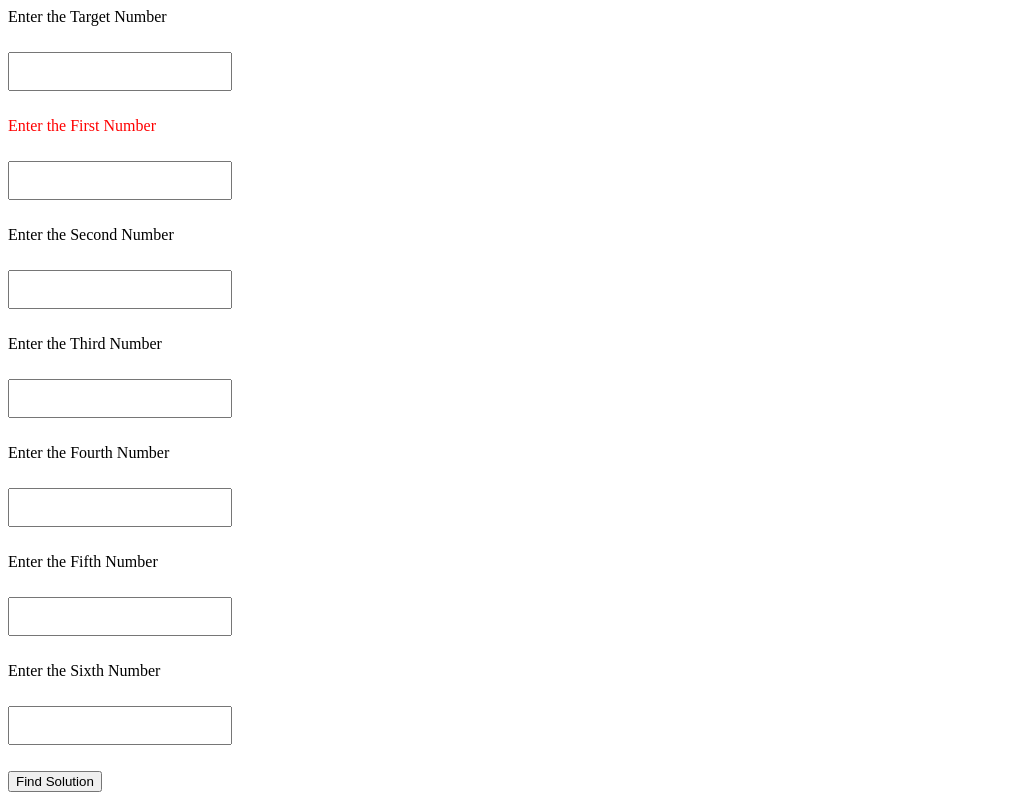
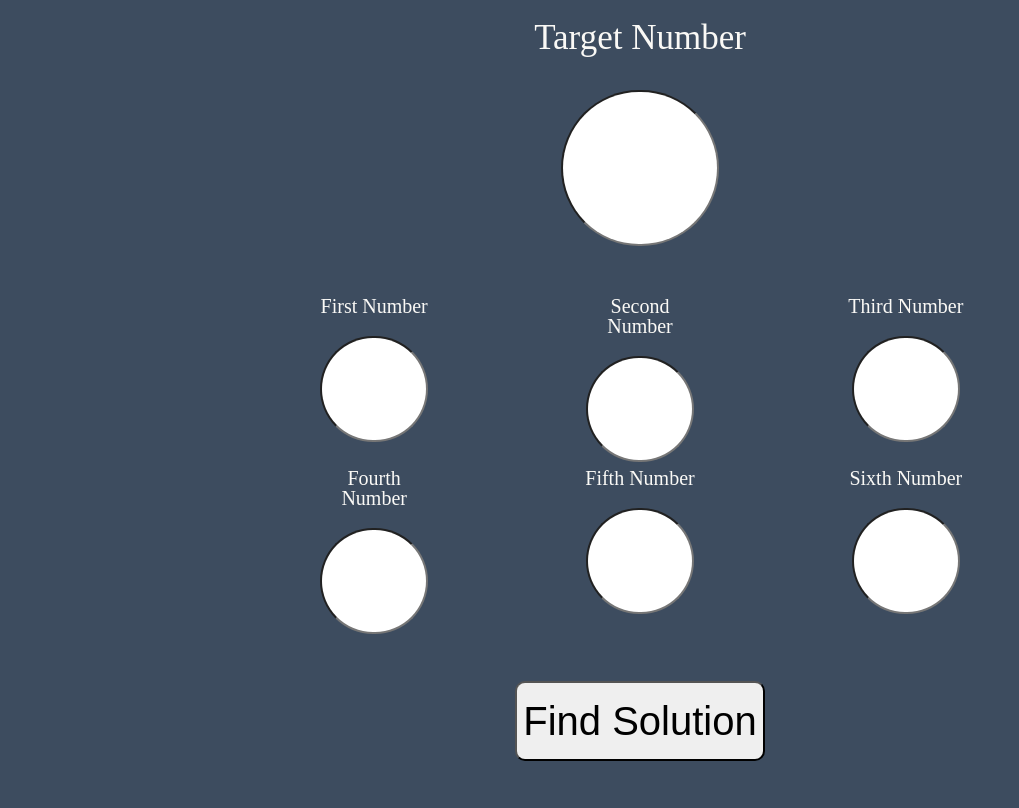
Before and after one commit to OnBlockHocTaco/NYTDigitSolver, a Flask app: page / in a window 1280 px wide. Shown: the whole page, without its empty margins (0-1019 px from the left). After the commit the page ends 761 px from the top, so only its background shows below. Run offline with Flask 3, Linux system fonts and the light colour scheme.

Commit message:
Styled Basic Template

```diff
--- a/app.py
+++ b/app.py
@@ -19,7 +19,6 @@ def insert():
     else:
         return render_template("index.html")
 
-
 @app.route("/result")
 def result():
     if "trgt" in session and "usable_numbers" in session: #Verify that a set of numbers exists
@@ -29,6 +28,5 @@ def result():
     else:
         return redirect(url_for("insert"))
 
-
 if __name__ == "__main__":
     app.run(debug=True, port=3000)
--- a/main.py
+++ b/main.py
@@ -1,5 +1,6 @@
 from itertools import chain
 
+FAILURE = "No Solution Found"
 
 def add(x, y):
     """
@@ -70,22 +71,48 @@ def digit_solver(target, nums):
                 min_val = min(remain[i], remain[j]) #Ensure Subtraction and Division See Larger Number First
                 for operation in operation_to_text.keys():
                     new_number = operation(max_val, min_val)
-                    if new_number == None:
+                    if new_number is None:
                         continue #Move to the Next Operation if Subtraction or Division Failed
                     operation_string = f"{str(max_val)}{operation_to_text[operation]}{str(min_val)} = {str(new_number)}"
                     if new_number == target:
-                        return (True, operation_string)
+                        return True, operation_string
                     operation_string = f"{operation_string}, "
                     new_array = list(chain([new_number], remain[:i], remain[i + 1: j], remain[j + 1:]))
                     res = helper(new_array) #Search on the List Including the Newly Made Number
                     if res[0]:
-                        return (True, operation_string + res[1])
-        return (False, "")
+                        return True, operation_string + res[1]
+        return False, ""
 
     found_solution = helper(nums)
     if not found_solution[0]:
-        return "No Solution Found"
+        return FAILURE
     return found_solution[1]
+
+# #Variation to digit_solver that is used to verify the existance of a solution in significantly faster time than BFS
+# #BFS I
+# def digit_helper(target, nums):
+#     if target in nums:
+#         return True
+#
+#     def helper(remain):
+#         for i in range(len(remain) - 1):
+#             for j in range(i + 1, len(remain)):
+#                 max_val = max(remain[i], remain[j])
+#                 min_val = min(remain[i], remain[j]) #Ensure Subtraction and Division See Larger Number First
+#                 for operation in operation_to_text.keys():
+#                     new_number = operation(max_val, min_val)
+#                     if new_number == None:
+#                         continue #Move to the Next Operation if Subtraction or Division Failed
+#                     if new_number == target:
+#                         return True
+#                     new_array = list(chain([new_number], remain[:i], remain[i + 1: j], remain[j + 1:]))
+#                     res = helper(new_array) #Search on the List Including the Newly Made Number
+#                     if res:
+#                         return True
+#         return False
+#
+#     return helper(nums)
+#
 
 
 def bfs_digit_solver(target, nums):
@@ -94,6 +121,11 @@ def bfs_digit_solver(target, nums):
     :param nums: The List of Numbers We Use to Reach the Target
     :return: A String of Steps to Reach the Target. Done so in a BFS Manner to Ensure Shortest Number of Steps.
     """
+
+    sol_found = digit_solver(target, nums)
+    if sol_found == FAILURE:
+        return FAILURE
+
     if target in nums:
         return f"Select {target}"
 
@@ -105,13 +137,15 @@ def bfs_digit_solver(target, nums):
     while num_states:
         remain = num_states.pop(0) #Remove the First Pair of Actions and Steps Taken From Respective Queues
         steps_taken = actions.pop(0)
+        if len(remain) == 2:
+            return sol_found
         for i in range(len(remain) - 1):
             for j in range(i + 1, len(remain)):
                 max_val = max(remain[i], remain[j])
                 min_val = min(remain[i], remain[j]) #Ensure Subtraction and Division See Larger Number First
                 for operation in operation_to_text.keys():
                     new_number = operation(max_val, min_val)
-                    if new_number == None:
+                    if new_number is None:
                         continue #Move to the Next Operation if Subtraction or Division Failed
                     operation_string = f"{str(max_val)}{operation_to_text[operation]}{str(min_val)} = {str(new_number)}"
                     calculations_so_far = f"{steps_taken}{operation_string}"
@@ -121,7 +155,7 @@ def bfs_digit_solver(target, nums):
                     new_array = list(chain([new_number], remain[:i], remain[i + 1: j], remain[j + 1:]))
                     num_states.append(new_array) #Add to the Back of the Queue of Lists
                     actions.append(calculations_so_far) #Add to the Back of the Queue of Steps Taken
-    return "No Solution Found"
+    return FAILURE
 
 
 def target_integer_input():
@@ -154,11 +188,19 @@ def number_input():
 
 
 def main():
+    a = False
     #target = target_integer_input()
     #inputs = number_input()
     #print(f"The Steps Required to Reach {target}:")
     #print(bfs_digit_solver(target, inputs))
-    print(bfs_digit_solver(73, [2,3,4,5,10,25]))
+    #print(digit_helper(, [1,2,4,5]))
+    #print(digit_helper(33, [234,411,1251,131,311,1125]))
+    #print(digit_solver(33, [234,411,1251,131,311,1125]))
+    #print(bfs_digit_solver(33, [234,411,1251,131,311,1125]))
+
+
+    # 98ACB5
+    # 3D4C5F
 
 
 if __name__ == "__main__":
--- a/static/style.css
+++ b/static/style.css
@@ -1,9 +1,75 @@
-input[type=number] {
-    padding: 10px;
-    margin: 10px 0;
-    width: 200px;
+
+body {
+   margin: 20px 20px 20px 20px;
+   background-color: #3D4C5F;
+   background-size: 400% 400%;
+   color: #FAF9F6;
 }
 
-label[for="first"] {
-    color:red;
+.usable_numbers {
+	width: 67%;
+	margin:50px auto;
+
+	display: grid;
+	grid-template-rows: 120px 170px;
+	grid-template-columns: 14% 14% 14%;
+
+	grid-gap: 18%;
+
+    justify-content: center;
+
 }
+
+input {
+    height: 100px;
+    width: 100px;
+    border-radius: 100px;
+    text-align: center;
+}
+
+#target {
+    height: 150px;
+    width: 150px;
+    border-radius: 150px;
+    text-align: center;
+}
+
+input::-webkit-inner-spin-button {
+    display: none;
+}
+
+.usable_number {
+    display: block;
+    text-align: center;
+    line-height: 100%;
+    font-size: 20px;
+}
+
+.target_number {
+    display: block;
+    text-align: center;
+    line-height: 100%;
+    font-size: 35px;
+}
+
+#target {
+    font-size: 40px;
+}
+
+.submit_button {
+    display: block;
+    text-align: center;
+}
+
+.usable_input {
+    font-size: 30px;
+}
+
+#submission {
+    height: 80px;
+    width: 250px;
+    text-align: center;
+    border-radius: 10px;
+    font-size: 40px;
+    margin-top: 45px;
+}
--- a/templates/index.html
+++ b/templates/index.html
@@ -4,30 +4,42 @@
 <title>Application</title>
 
 <form action="#", method="post">
-    <div>
-        <label for="target">Enter the Target Number</label>
+    <div class="target_number">
+        <label for="target">Target Number</label>
         <p><input type="number" id="target" name="trgt" /></p>
     </div>
 
     <div class="usable_numbers">
-        <label for="first">Enter the First Number</label>
-        <p><input type="number" id="first" name="first" /></p>
+        <div class="usable_number">
+            <label for="first" class="usable_label">First Number</label>
+            <p><input type="number" class="usable_input" id="first" name="first" /></p>
+        </div>
+        <div class="usable_number">
+            <label for="second" class="usable_label">Second Number</label>
+            <p><input type="number" class="usable_input" id="second" name="second" /></p>
+        </div>
+        <div class="usable_number">
+            <label for="third" class="usable_label">Third Number</label>
+            <p><input type="number" class="usable_input" id="third" name="third" /></p>
+        </div>
 
-        <label for="second">Enter the Second Number</label>
-        <p><input type="number" id="second" name="second" /></p>
+        <div class="usable_number">
+            <label for="fourth" class="usable_label">Fourth Number</label>
+            <p><input type="number" class="usable_input" id="fourth" name="fourth" /></p>
+        </div>
 
-        <label for="third">Enter the Third Number</label>
-        <p><input type="number" id="third" name="third" /></p>
+        <div class="usable_number">
+            <label for="fifth" class="usable_label">Fifth Number</label>
+            <p><input type="number" class="usable_input" id="fifth" name="fifth" /></p>
+        </div>
 
-        <label for="fourth">Enter the Fourth Number</label>
-        <p><input type="number" id="fourth" name="fourth" /></p>
-
-        <label for="fifth">Enter the Fifth Number</label>
-        <p><input type="number" id="fifth" name="fifth" /></p>
-
-        <label for="sixth">Enter the Sixth Number</label>
-        <p><input type="number" id="sixth" name="sixth" /></p>
+        <div class="usable_number">
+            <label for="sixth" class="usable_label">Sixth Number</label>
+            <p><input type="number" class="usable_input" id="sixth" name="sixth" /></p>
+        </div>
     </div>
-    <p><input type="submit" id="submission" value="Find Solution" /></p>
+    <div class="submit_button">
+        <p><input type="submit" id="submission" value="Find Solution" /></p>
+    </div>
 </form>
 {% endblock %}
```
